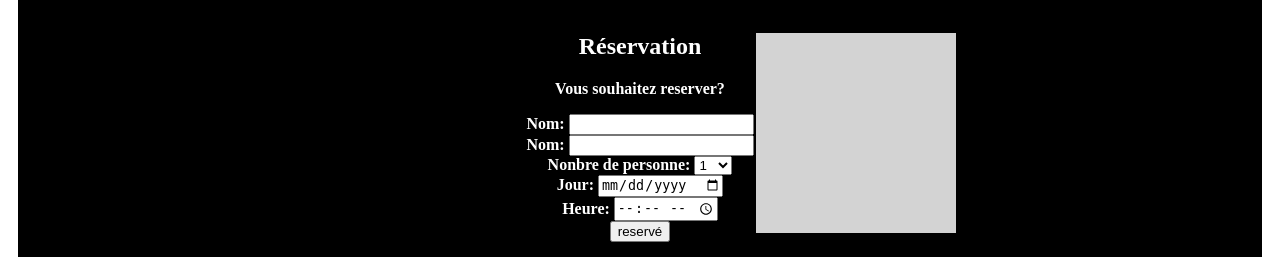
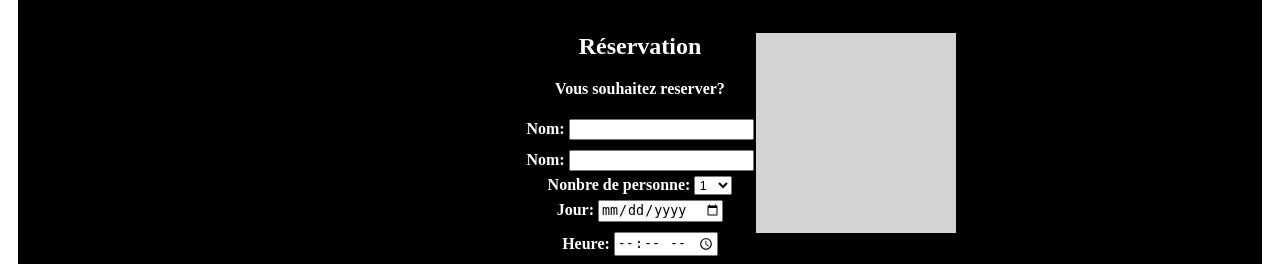
Before and after one commit to Archoss/siteVitrine, a PHP site: page / in a window 1280 px wide; the page is wider, and only the part inside the window is pictured. Shown: the part 1720-1984 px from the top of that part. Run offline with PHP 8.4, Linux system fonts and the light colour scheme.

Commit message:
css reserve v2

```diff
--- a/css/style.css
+++ b/css/style.css
@@ -96,6 +96,8 @@
 	background-color: lightgrey;
 }
 
+/* --- --- --- RESERVE --- --- --- */
+
 #reserve{
 	margin:10px;
 	padding: 15px;
@@ -105,3 +107,8 @@
 	font-weight: bolder;
 	text-align: center;
 }
+
+input{
+	margin-top: 5px;
+	margin-bottom: 5px;
+}
```
